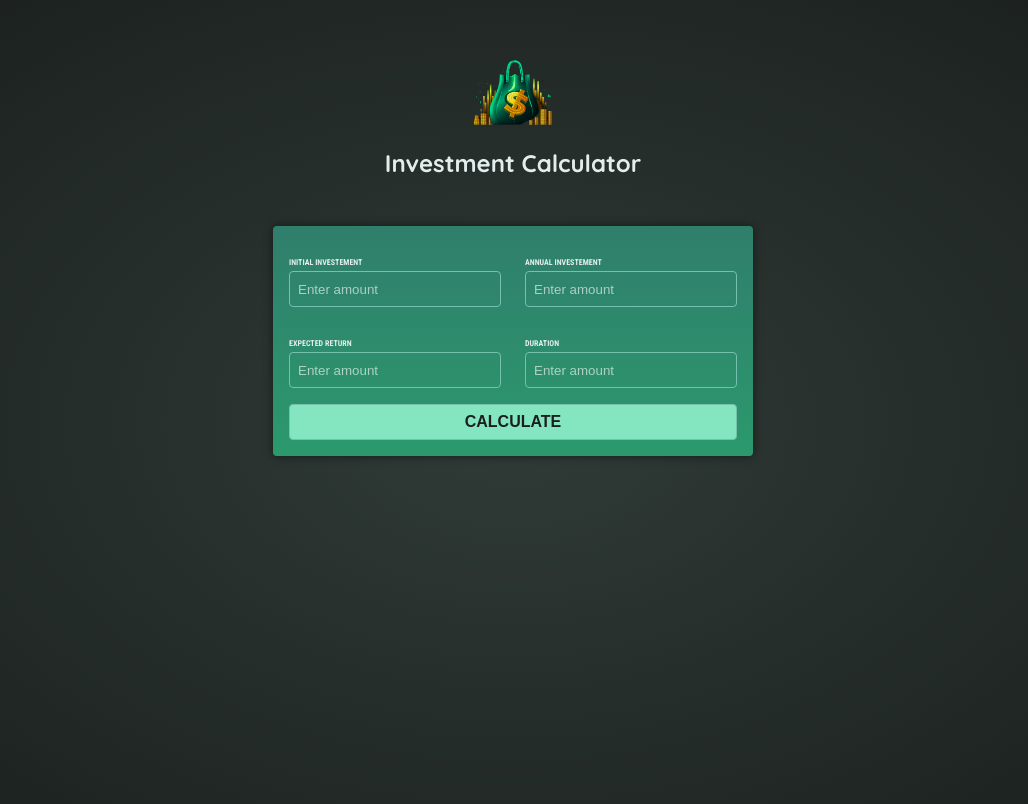
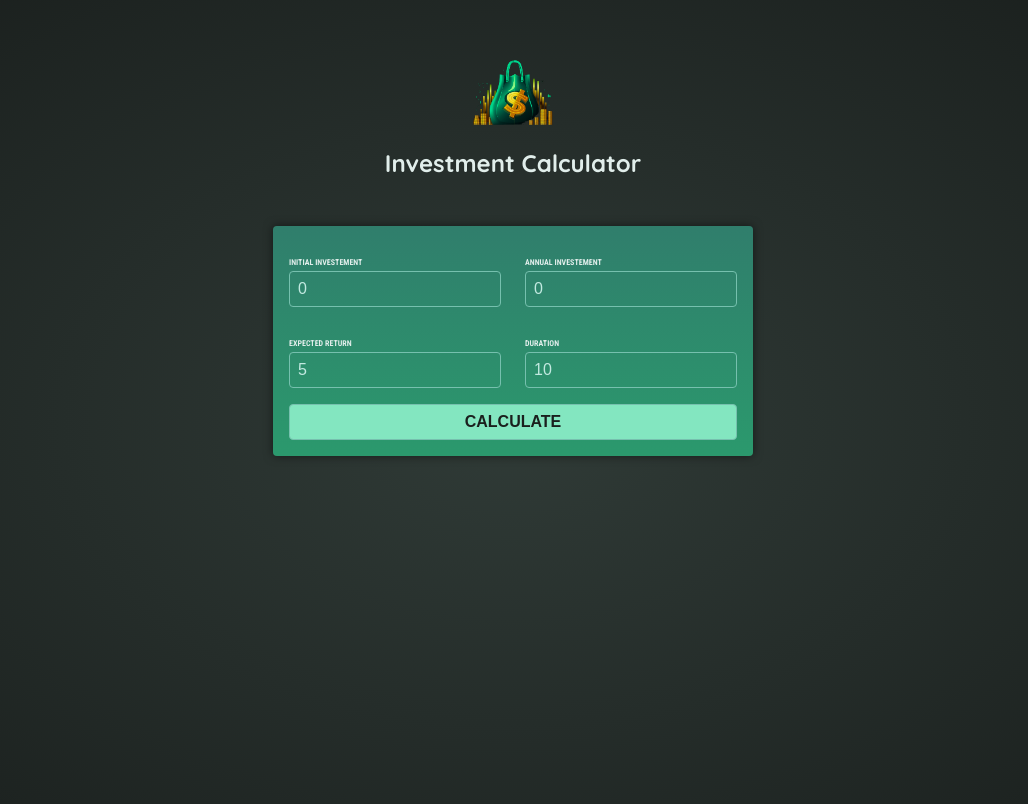
Before and after one commit to christiangubana/The-complete-guide-to-angular-2, an Angular app in the folder 02-investment-calculator/: page / in a window 1280 px wide. Shown: the top 804 px of the page, without its empty margins (127-1155 px from the left). Built offline with nearby package versions, Linux system fonts and the light colour scheme.

Commit message:
Extact values with Two Ways Binding ngModel

```diff
--- a/02-investment-calculator/src/app/user-input/user-input.component.html
+++ b/02-investment-calculator/src/app/user-input/user-input.component.html
@@ -2,21 +2,45 @@
   <div class="input-group">
     <p>
       <label for="initial-investment">Initial Investement</label>
-      <input id="initial-investment" type="number" placeholder="Enter amount" />
+      <input
+        id="initial-investment"
+        name="initial-investment"
+        type="number"
+        [(ngModel)]="interedInitialInvestment"
+        placeholder="Enter amount"
+      />
     </p>
     <p>
       <label for="annual-investment">Annual Investement</label>
-      <input id="annual-investment" type="number" placeholder="Enter amount" />
+      <input
+        id="annual-investment"
+        name="annual-investment"
+        [(ngModel)]="enteredInvestment"
+        type="number"
+        placeholder="Enter amount"
+      />
     </p>
   </div>
   <div class="input-group">
     <p>
       <label for="expected-return">Expected Return</label>
-      <input id="expected-return" type="number" placeholder="Enter amount" />
+      <input
+        id="expected-return"
+        name="expected-return"
+        [(ngModel)]="enteredExpectedReturn"
+        type="number"
+        placeholder="Enter amount"
+      />
     </p>
     <p>
       <label for="duration">Duration</label>
-      <input id="duration" type="number" placeholder="Enter amount" />
+      <input
+        id="duration"
+        name="duration"
+        [(ngModel)]="enteredDuration"
+        type="number"
+        placeholder="Enter amount"
+      />
     </p>
   </div>
   <div>
--- a/02-investment-calculator/src/app/user-input/user-input.component.ts
+++ b/02-investment-calculator/src/app/user-input/user-input.component.ts
@@ -9,7 +9,15 @@ import { FormsModule } from '@angular/forms';
   styleUrl: './user-input.component.css'
 })
 export class UserInputComponent {
+  interedInitialInvestment = '0';
+  enteredInvestment = '0';
+  enteredExpectedReturn = '5';
+  enteredDuration = '10'
   onSubmit(){
-    console.log('Form submitted!')
+    console.log(' VALUE SUMBMITTE');
+    console.log(this.interedInitialInvestment);
+    console.log(this.enteredInvestment);
+    console.log(this.enteredExpectedReturn);
+    console.log(this.enteredDuration);
   }
 }
```
